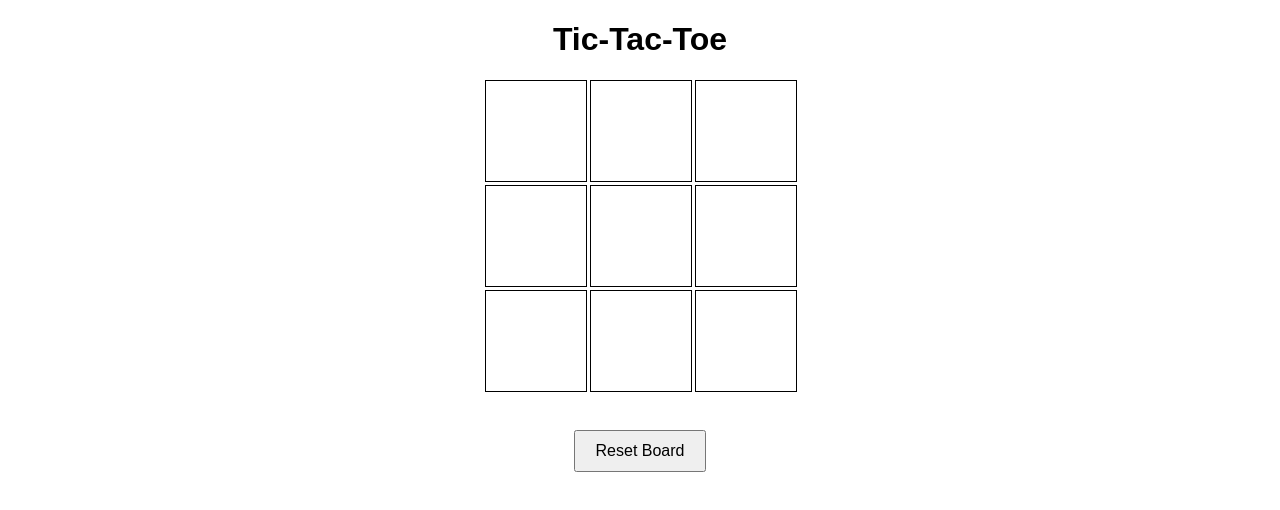
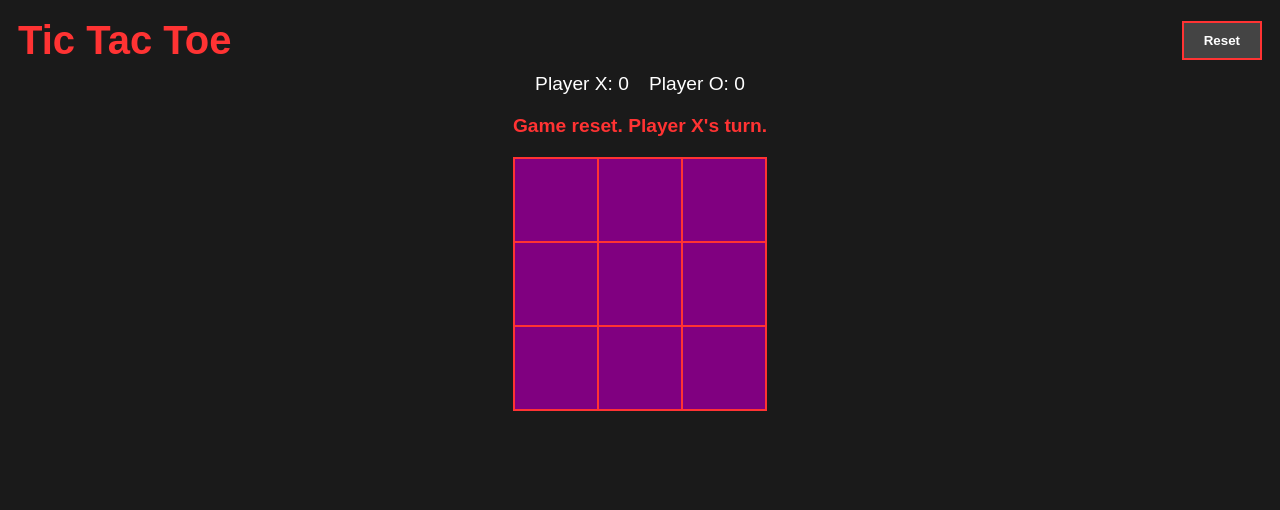
Before and after one commit to sec1214/tic-tac-toe, a plain HTML site: page index.html in a window 1280 px wide. Drawn offline with Linux system fonts and the light colour scheme.

Commit message:
updating code

```diff
--- a/index.html
+++ b/index.html
@@ -1,34 +1,39 @@
 <!DOCTYPE html>
-<html lang="en">
+<html>
   <head>
-  <!-- <meta> tags define character encoding and viewport settings -->
-  <!-- <link> tag includes external stylesheets -->
-  <!-- <title> defines the webpage title -->
-  <!-- The head section contains metadata and linked resources -->
-  <meta charset="UTF-8" />
-  <meta name="viewport" content="width=device-width, initial-scale=1.0" />
-  <title>Tic-Tac-Toe</title>
+    <title>Tic Tac Toe</title>
     <link rel="stylesheet" href="style.css" />
   </head>
   <body>
-  <!-- Main header for the game -->
-  <!-- <div> holds the game board -->
-  <!-- Individual cells are div elements with a class of 'cell' -->
-  <!-- <button> for resetting the game -->
-  <h1>Tic-Tac-Toe</h1>
-  <div id="board">
-    <div class="cell" data-row="0" data-col="0"></div>
-    <div class="cell" data-row="0" data-col="1"></div>
-    <div class="cell" data-row="0" data-col="2"></div>
-    <div class="cell" data-row="1" data-col="0"></div>
-    <div class="cell" data-row="1" data-col="1"></div>
-    <div class="cell" data-row="1" data-col="2"></div>
-    <div class="cell" data-row="2" data-col="0"></div>
-    <div class="cell" data-row="2" data-col="1"></div>
-    <div class="cell" data-row="2" data-col="2"></div>
+    <div id="header">
+      <h1>Tic Tac Toe</h1>
+      <button id="resetButton">Reset</button>
     </div>
-  <button id="resetButton">Reset Board</button>
-  <!-- Linking the JavaScript file -->
+
+    <div id="scoreBoard">
+        <span id="playerXScore">Player X: 0</span>
+        <span id="playerOScore">Player O: 0</span>
+    </div>
+
+    <div id="message"></div>
+
+    <table id="gameBoard">
+      <tr>
+        <td class="cell" data-row="0" data-col="0"></td>
+        <td class="cell" data-row="0" data-col="1"></td>
+        <td class="cell" data-row="0" data-col="2"></td>
+      </tr>
+      <tr>
+        <td class="cell" data-row="1" data-col="0"></td>
+        <td class="cell" data-row="1" data-col="1"></td>
+        <td class="cell" data-row="1" data-col="2"></td>
+      </tr>
+      <tr>
+        <td class="cell" data-row="2" data-col="0"></td>
+        <td class="cell" data-row="2" data-col="1"></td>
+        <td class="cell" data-row="2" data-col="2"></td>
+      </tr>
+    </table>
     <script src="tictactoe.js"></script>
   </body>
 </html>
--- a/style.css
+++ b/style.css
@@ -1,39 +1,58 @@
-/* Styling the body to center-align content */
 body {
-    font-family: Arial, sans-serif; /* Defines font style */
-    text-align: center; /* Centers text content */
+    background-color: #1a1a1a;
+    color: #ff3333;
+    font-family: sans-serif;
+  }
+  #header {
+    display: flex;
+    justify-content: space-between;
+    align-items: center;
+    padding: 10px;
+  }
+  h1 {
+    font-weight: bold;
+    font-size: 2.5rem;
+    margin: 0;
   }
 
-  /* Styling the game board container */
-  #board {
-    display: grid; /* Sets the grid layout for the board */
-    grid-template-columns: repeat(3, 100px); /* 3 equal-width columns */
-    grid-template-rows: repeat(3, 100px); /* 3 equal-height rows */
-    gap: 5px; /* Adds spacing between cells */
-    margin: 20px auto; /* Centers the board horizontally */
-    width: max-content; /* Adjusts width based on content */
+  #gameBoard {
+    border-collapse: collapse;
+    margin: 20px auto;
   }
 
-  /* Styling each cell of the game board */
-  .cell {
-    width: 100px; /* Cell width */
-    height: 100px; /* Cell height */
-    display: flex; /* Flexbox to center text */
-    justify-content: center; /* Horizontal centering */
-    align-items: center; /* Vertical centering */
-    border: 1px solid #000; /* Adds black borders */
-    font-size: 2rem; /* Large text size */
-    cursor: pointer; /* Pointer cursor on hover */
+  #resetButton {
+    padding: 10px 20px;
+    background-color: #444;
+    color: #fff;
+    border: 2px solid #ff3333;
+    cursor: pointer;
+    font-weight: bold;
   }
 
-  /* Adds hover effect to cells */
-  .cell:hover {
-    background-color: #f0f0f0; /* Light gray on hover */
+  .cell {
+    width: 80px;
+    height: 80px;
+    border: 2px solid #ff3333;
+    text-align: center;
+    font-size: 48px;
+    cursor: pointer;
+    font-weight: bold;
+    background-color: #800080;
   }
 
-  /* Styling the reset button */
-  button {
-    margin-top: 20px; /* Spacing above the button */
-    padding: 10px 20px; /* Button padding */
-    font-size: 1rem; /* Button text size */
+  #message {
+    margin-top: 20px;
+    font-size: 1.2rem;
+    font-weight: bold;
+    color: #ff3333;
+    text-align: center;
   }
+
+  #scoreBoard {
+      display: flex;
+      justify-content: center;
+      gap: 20px;
+      margin-bottom: 10px;
+      color: #fff;
+      font-size: 1.2rem;
+  }
--- a/tictactoe.js
+++ b/tictactoe.js
@@ -1,105 +1,139 @@
-// The TicTacToe module pattern encapsulates the game logic
 const TicTacToe = (function () {
-  // Initial board as a 2D array
-  const board = [
-    ["", "", ""],
-    ["", "", ""],
-    ["", "", ""],
-  ];
+  const BOARD_SIZE = 3;
+  const EMPTY_CELL = "";
+  const PLAYER_X = "X";
+  const PLAYER_O = "O";
 
-  // Keeps track of the current player ("X" or "O")
-  let currentPlayer = "X";
+  const board = Array(BOARD_SIZE)
+    .fill(null)
+    .map(() => Array(BOARD_SIZE).fill(EMPTY_CELL));
 
-  // Updates the user interface to reflect the board state
+  let currentPlayer = PLAYER_X;
+  let playerXWins = 0; // 🔹 Added: Player X wins counter
+  let playerOWins = 0; // 🔹 Added: Player O wins counter
+  let gameActive = true; // 🔹 Added: Flag to control if the game is active
+
+  const messageDiv = document.getElementById("message");
+  const playerXScoreSpan = document.getElementById("playerXScore"); // 🔹 Added: Reference to player X score span
+  const playerOScoreSpan = document.getElementById("playerOScore"); // 🔹 Added: Reference to player O score span
+
+  function updateMessage(msg) {
+    messageDiv.textContent = msg;
+  }
+
+  function updateScoreUI() { // 🔹 Added: Function to update score display
+    playerXScoreSpan.textContent = `Player X: ${playerXWins}`;
+    playerOScoreSpan.textContent = `Player O: ${playerOWins}`;
+  }
+
   function updateUI() {
     document.querySelectorAll(".cell").forEach((cell) => {
-      // Retrieves the row and column indices from data attributes
-      const row = parseInt(cell.dataset.row); // Converts to number
-      const col = parseInt(cell.dataset.col); // Converts to number
-
-      // Updates cell content based on the board array
-      if (row >= 0 && row < 3 && col >= 0 && col < 3) {
+      const row = parseInt(cell.dataset.row);
+      const col = parseInt(cell.dataset.col);
+      if (row >= 0 && row < BOARD_SIZE && col >= 0 && col < BOARD_SIZE) {
         cell.textContent = board[row][col];
-      } else {
-        console.error(`Invalid row or column: row=${row}, col=${col}`);
       }
     });
   }
 
-  // Checks for a winner
-  function checkWinner() {
-    // Check rows and columns for a win
-    for (let i = 0; i < 3; i++) {
-      if (board[i][0] && board[i][0] === board[i][1] && board[i][1] === board[i][2]) {
-        updateUI();
+  const resetBoard = () => {
+    for (let i = 0; i < BOARD_SIZE; i++) {
+      for (let j = 0; j < BOARD_SIZE; j++) {
+        board[i][j] = EMPTY_CELL;
+      }
+    }
+    updateUI();
+    updateMessage("Game reset. Player X's turn.");
+    currentPlayer = PLAYER_X;
+    gameActive = true; // 🔹 Added: Activate the game
+  };
+
+  const checkWinner = () => {
+    for (let i = 0; i < BOARD_SIZE; i++) {
+      if (
+        board[i][0] &&
+        board[i][0] === board[i][1] &&
+        board[i][1] === board[i][2]
+      ) {
         return board[i][0];
       }
-      if (board[0][i] && board[0][i] === board[1][i] && board[1][i] === board[2][i]) {
-        updateUI();
+      if (
+        board[0][i] &&
+        board[0][i] === board[1][i] &&
+        board[1][i] === board[2][i]
+      ) {
         return board[0][i];
       }
     }
-    // Check diagonals for a win
-    if (board[0][0] && board[0][0] === board[1][1] && board[1][1] === board[2][2]) {
-      updateUI()
+    if (
+      board[0][0] &&
+      board[0][0] === board[1][1] &&
+      board[1][1] === board[2][2]
+    ) {
       return board[0][0];
     }
-    if (board[0][2] && board[0][2] === board[1][1] && board[1][1] === board[2][0]) {
-      updateUI();
+    if (
+      board[0][2] &&
+      board[0][2] === board[1][1] &&
+      board[1][1] === board[2][0]
+    ) {
       return board[0][2];
     }
-    return null; // No winner
-  }
+    return null;
+  };
 
-  // Resets the board state
-  function resetBoard() {
-    // Clears each cell of the board array
-    for (let i = 0; i < 3; i++) {
-      for (let j = 0; j < 3; j++) {
-        board[i][j] = "";
+  const isBoardFull = () => {
+    return board.flat().every(cell => cell !== EMPTY_CELL);
+  };
+
+  const handleCellClick = (event) => {
+    if (!gameActive) return; // 🔹 Added: Exit function if game is over
+
+    const row = parseInt(event.target.dataset.row);
+    const col = parseInt(event.target.dataset.col);
+
+    if (board[row][col] === EMPTY_CELL) {
+      board[row][col] = currentPlayer;
+      updateUI();
+
+      const winner = checkWinner();
+      if (winner) {
+        if (winner === PLAYER_X) {
+          playerXWins++; // 🔹 Added: increment playerXWins
+        } else if (winner === PLAYER_O) {
+          playerOWins++; // 🔹 Added: increment playerOWins
+        }
+
+        updateMessage(`Player ${winner} wins!`);
+        updateScoreUI();
+        gameActive = false; // 🔹 Added: Deactivate the game
+        return;
       }
+
+      if (isBoardFull()) {
+        updateMessage("It's a draw!");
+        gameActive = false; // 🔹 Added: Deactivate the game
+        return;
+      }
+
+      currentPlayer = currentPlayer === PLAYER_X ? PLAYER_O : PLAYER_X;
+      updateMessage(`Player ${currentPlayer}'s turn.`);
+    } else {
+      updateMessage("Cell is already occupied! Choose another.");
     }
-    updateUI(); // Refresh the UI
-  }
+  };
 
-  // Handles a cell click event
-  function handleCellClick(event) {
-    const row = event.target.dataset.row; // Retrieves row index
-    const col = event.target.dataset.col; // Retrieves column index
+  const init = () => {
+    const cells = document.querySelectorAll(".cell");
+    const resetButton = document.getElementById("resetButton");
 
-    // Ensures the clicked cell is empty
-    if (!board[row][col]) {
-      board[row][col] = currentPlayer; // Updates board state
-      updateUI();
-      const winner = checkWinner(); // Checks for a winner
+    cells.forEach((cell) => cell.addEventListener("click", handleCellClick));
+    resetButton.addEventListener("click", resetBoard);
+    updateScoreUI(); // 🔹 Added: Initialize score UI
+    resetBoard();
+  };
 
-      if (winner) {
-        alert(`Player ${winner} wins!`); // Alerts the winner
-        resetBoard(); // Resets the game
-      } else {
-        currentPlayer = currentPlayer === "X" ? "O" : "X"; // Switches players
-        updateUI(); // Refreshes the UI
-      }
-    } else {
-      alert("Cell is already occupied! Choose another."); // Alerts if cell is occupied
-    }
-  }
-
-  // Initializes the game
-  function init() {
-    const cells = document.querySelectorAll(".cell"); // Selects all cells
-    const resetButton = document.getElementById("resetButton"); // Selects the reset button
-
-    // Attaches event listeners to cells
-    cells.forEach((cell) => cell.addEventListener("click", handleCellClick));
-    resetButton.addEventListener("click", resetBoard); // Attaches reset event
-
-    resetBoard(); // Resets the board on initialization
-  }
-
-  // Exposes the init function
   return { init };
 })();
 
-// Executes the game initialization after the DOM is fully loaded
 document.addEventListener("DOMContentLoaded", TicTacToe.init);
```
Lines whose indentation alone changed are shown as unchanged.
